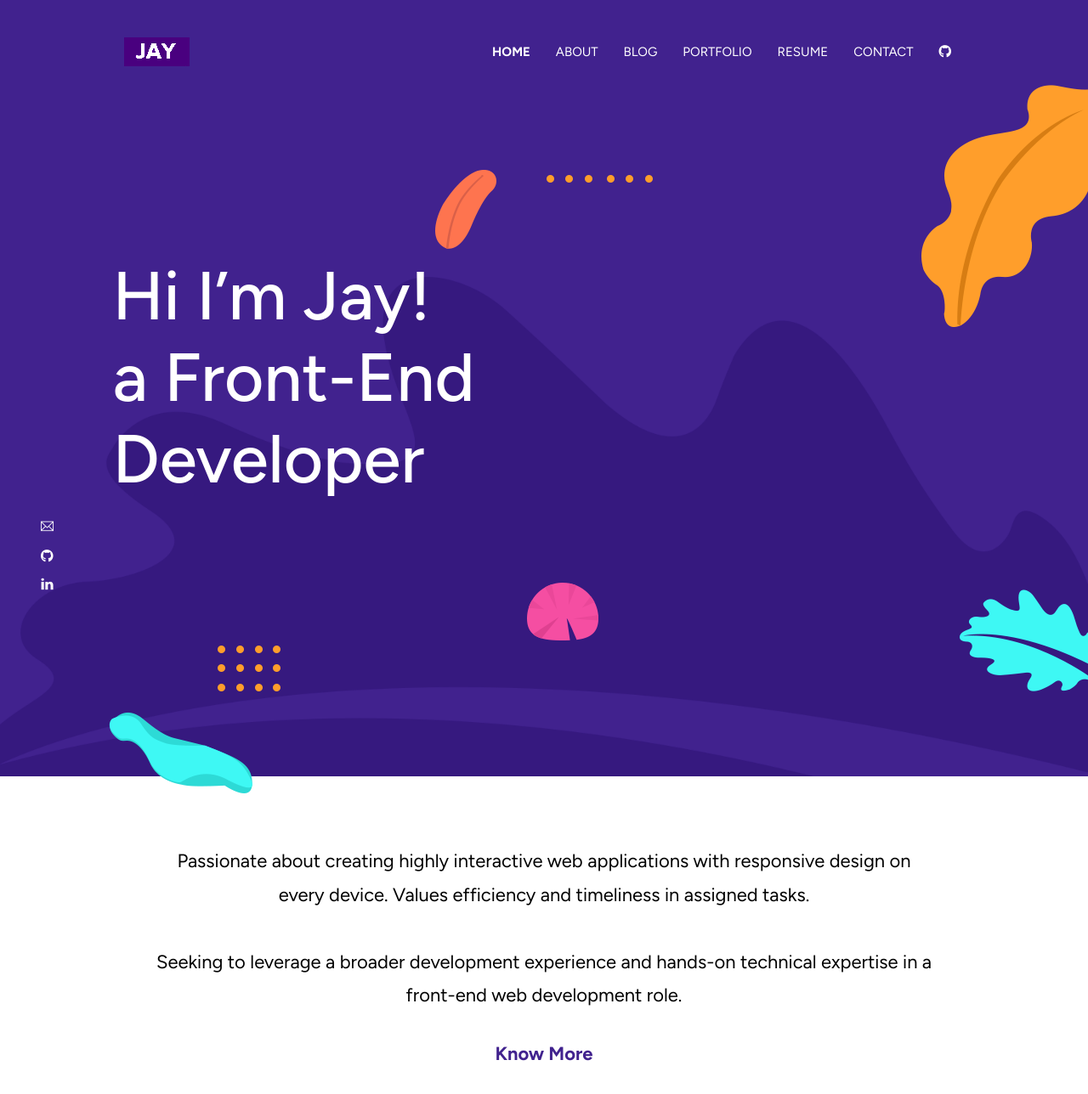
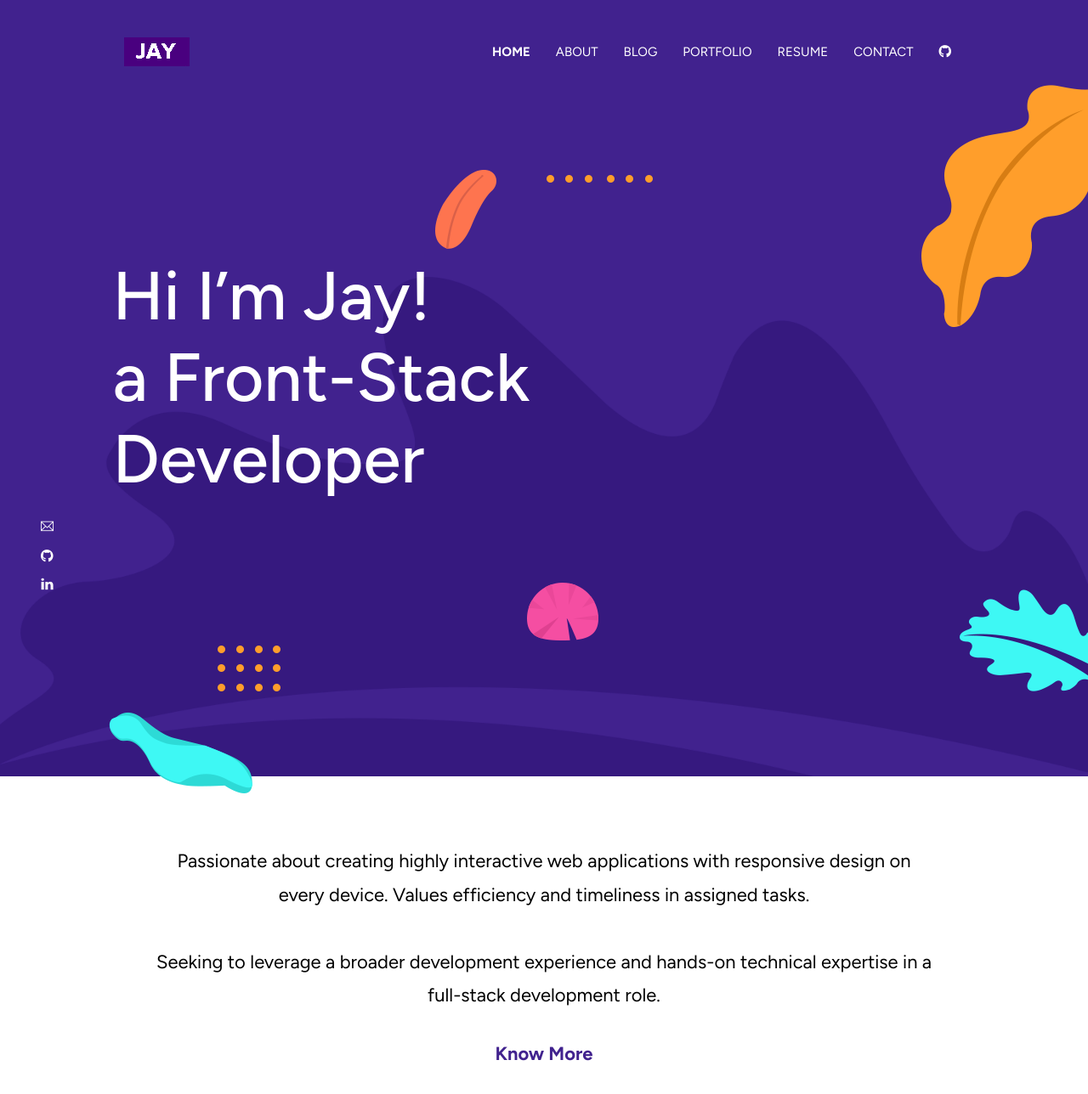
Before and after one commit to lonewanderer27/lonewanderer27.github.io, a Jekyll site: the page built from index.html, in a window 1280 px wide and 1400 px high. Shown: the top 1288 px of the window at 85% size. Built offline with Jekyll 4.4.1, drawn with Linux system fonts in a browser that asks for light colours; nearby versions of some CDN libraries.

Commit message:
feat: update hero title and about blurb to reflect full-stack development focus

```diff
--- a/_data/settings.yml
+++ b/_data/settings.yml
@@ -37,7 +37,7 @@
 # Hero Section
 
 hero:
-  hero-title: Hi I’m Jay!<br>a Front-End <br>Developer
+  hero-title: Hi I’m Jay!<br>a Front-Stack <br>Developer
 
 social:
   - { icon: "ti-email", link: "mailto:adrianejames27@gmail.com" }
@@ -54,7 +54,7 @@
 # About (Section and Page)
 
 # About Section
-blurb: Passionate about creating highly interactive web applications with responsive design on every device. Values efficiency and timeliness in assigned tasks.<br/><br/>Seeking to leverage a broader development experience and hands-on technical expertise in a front-end web development role.
+blurb: Passionate about creating highly interactive web applications with responsive design on every device. Values efficiency and timeliness in assigned tasks.<br/><br/>Seeking to leverage a broader development experience and hands-on technical expertise in a full-stack development role.
 blurb-btn-link: "/about"
 blurb-btn-name: know more
 
```
